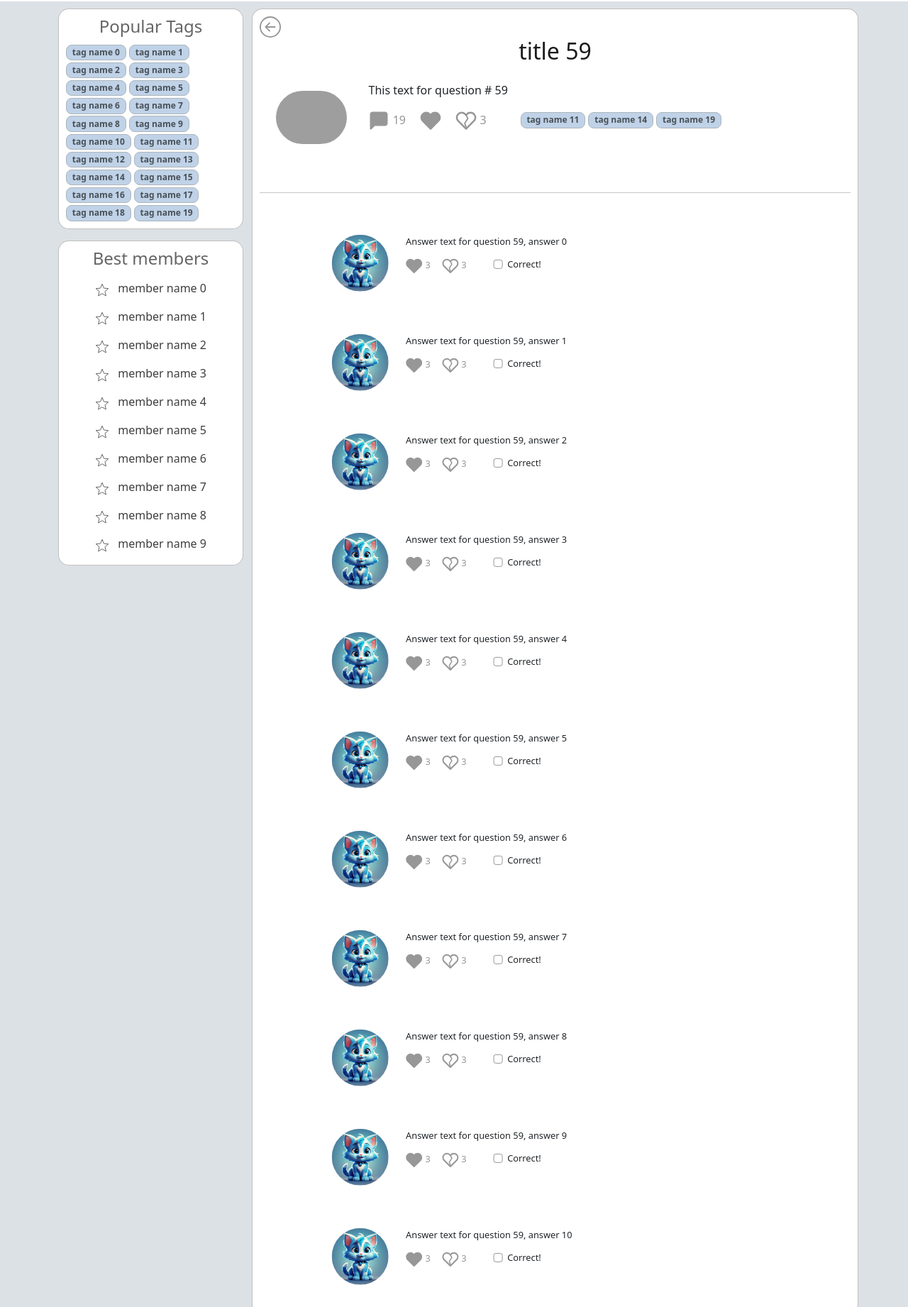
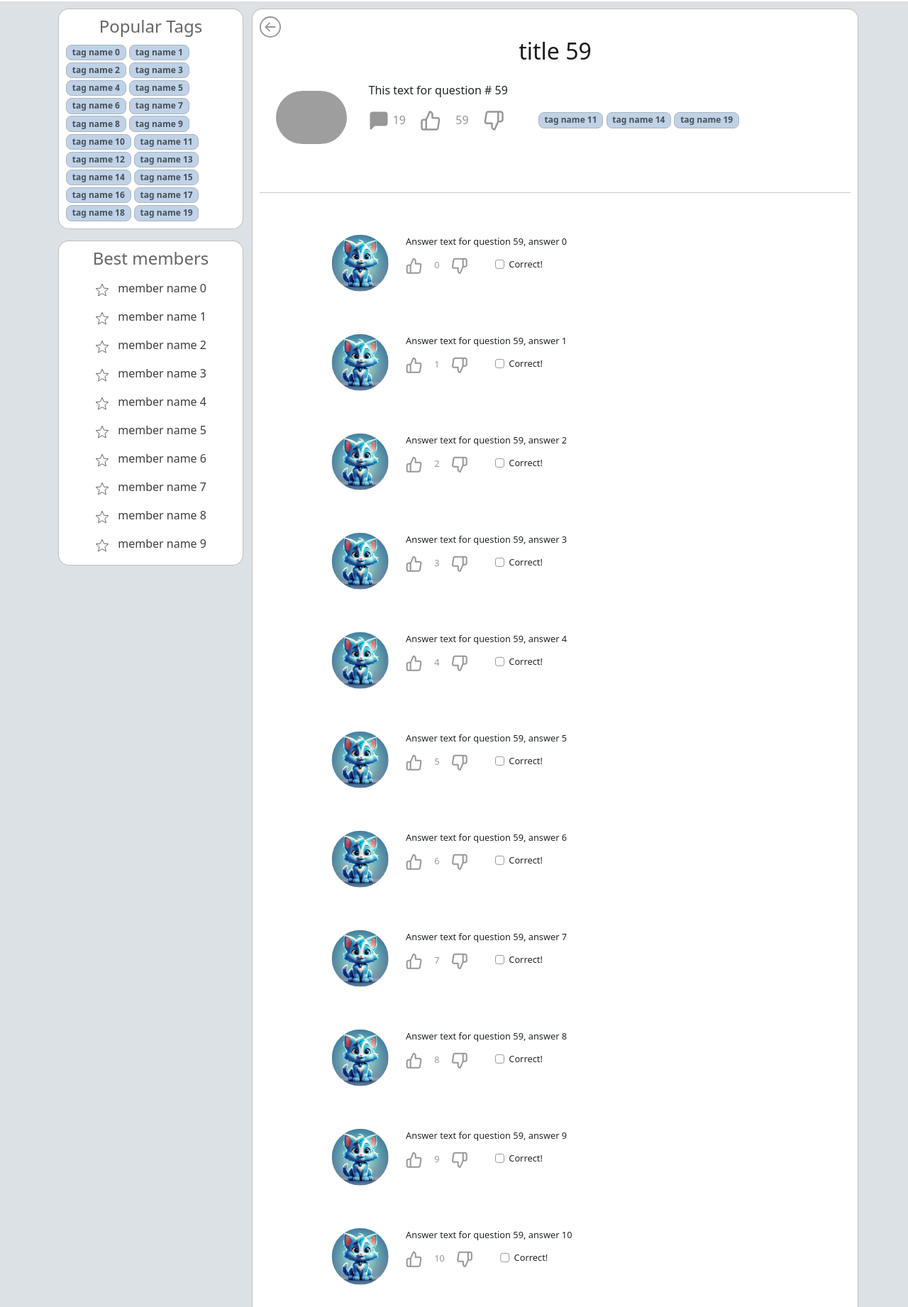
Before and after one commit to marrriamme/askme_meshcheryakova, a Django app: page /question/59/ in a window 1280 px wide. Shown: the part 78-1920 px from the top of the page at 71% size. Run offline with Django 5.2, Linux system fonts and the light colour scheme; some libraries are stand-ins or nearby versions; grey boxes are pictures that could not be loaded.

Commit message:
hw2: лайки
hw2 | Домашнее задание №2

```diff
--- a/app/views.py
+++ b/app/views.py
@@ -5,15 +5,21 @@ from django.core.paginator import Paginator, PageNotAnInteger, EmptyPage
 import random
 
 AVAILABLE_TAGS = [f'tag name {i}' for i in range(20)]
-AVAILABLE_ANSWERS = [f'answer id {i}' for i in range(20)]
 
 QUESTIONS = [
     {
         'title': f'title {i}',
         'id': i,
         'text': f'This text for question # {i}',
-        'answers': [{'id': j, 'text': f'Answer text for question {i}, answer {j}'} for j in range(random.randint(0, 20))],
-        'tags': random.sample(AVAILABLE_TAGS, 3)
+        'answers': [
+            {
+                'id': f'answer {j}',
+                'text': f'Answer text for question {i}, answer {j}',
+                'like_counter': j,
+            } for j in range(random.randint(0, 20))
+        ],
+        'tags': random.sample(AVAILABLE_TAGS, 3),
+        'like_counter': i
     } for i in range(60)
 ]
 
@@ -33,6 +39,9 @@ MEMBERS = [
 
 def index(request):
     page = paginate(QUESTIONS, request)
+
+    if isinstance(page, HttpResponse):
+        return page
     questions_with_counts = [
         {**question, 'answers_count': len(question['answers'])} for question in page.object_list
     ]
@@ -45,6 +54,10 @@ def hot(request):
     hot_questions = copy.deepcopy(QUESTIONS)
     hot_questions.reverse()
     page = paginate(hot_questions, request)
+
+    if isinstance(page, HttpResponse):
+        return page
+
     questions_with_counts = [
         {**question, 'answers_count': len(question['answers'])} for question in page.object_list
     ]
@@ -56,6 +69,10 @@ def hot(request):
 def tag(request, tag_name):
     filtered_questions = [q for q in QUESTIONS if tag_name in q['tags']]
     page = paginate(filtered_questions, request)
+
+    if isinstance(page, HttpResponse):
+        return page
+
     questions_with_counts = [
         {**question, 'answers_count': len(question['answers'])} for question in page.object_list
     ]
@@ -66,8 +83,6 @@ def tag(request, tag_name):
         'page': page,
         'members': MEMBERS
     })
-
-
 
 
 
@@ -114,7 +129,6 @@ def signup(request):
         {'tags': TAGS, 'members':  MEMBERS}
     )
 
-
 def paginate(objects_list, request):
     page_number = request.GET.get('page', 1)
     per_page = request.GET.get('per_page', 20)
@@ -129,8 +143,8 @@ def paginate(objects_list, request):
     try:
         page = paginator.page(page_number)
     except PageNotAnInteger:
-        page = paginator.page(1)
+        return render(request, 'page_not_integer.html', {'per_page': per_page, 'tags': TAGS, 'members':  MEMBERS})
     except EmptyPage:
-        page = paginator.page(paginator.num_pages)
+        return render(request, 'empty_page.html', {'num_pages': paginator.num_pages, 'per_page': per_page, 'tags': TAGS, 'members':  MEMBERS})
 
     return page
--- a/static/css/mystyle.css
+++ b/static/css/mystyle.css
@@ -192,7 +192,7 @@ h5 {
 }
 
 .icon-style.active {
-  filter: brightness(80%) saturate(0%) invert(2%) sepia(1000%) hue-rotate(304deg) contrast(150%);
+  filter: brightness(80%) saturate(0%) invert(2%) sepia(1000%) hue-rotate(171deg) contrast(150%);
 }
 
 .card-link:hover .icon-style {
--- a/static/js/color-modes.js
+++ b/static/js/color-modes.js
@@ -1,36 +1,48 @@
-(() => {
-  'use strict'
+function toggleActive(event, type, questionId) {
+  event.preventDefault();
 
-  const setStoredTheme = theme => localStorage.setItem('theme', theme)
-
-  const setTheme = () => {
-    document.documentElement.setAttribute('data-bs-theme', 'light');
-  }
-
-  setTheme();
-
-  window.addEventListener('DOMContentLoaded', () => {
-    setStoredTheme('light');
-    setTheme();
-
-
-  });
-})();
-
-
-
-function toggleActive(event, type) {
-  event.preventDefault();
-  const icon = event.currentTarget.querySelector('img');
-  const countElement = icon.nextElementSibling; // Соседний элемент, содержащий число
+  const likeIcon = document.getElementById(`like-${questionId}`);
+  const dislikeIcon = document.getElementById(`dislike-${questionId}`);
+  const countElement = document.getElementById(`like-counter-${questionId}`);
 
   let count = parseInt(countElement.innerText);
 
   if (type === 'like') {
-      icon.classList.toggle('active');
-      countElement.innerText = icon.classList.contains('active') ? count + 1 : count - 1;
+    if (likeIcon.classList.contains('active')) {
+      likeIcon.classList.remove('active');
+      countElement.innerText = count - 1;
+    } else {
+      if (dislikeIcon.classList.contains('active')) {
+        dislikeIcon.classList.remove('active');
+        countElement.innerText = count + 2;
+      } else {
+        countElement.innerText = count + 1;
+      }
+      likeIcon.classList.add('active');
+    }
   } else if (type === 'dislike') {
-      icon.classList.toggle('active');
-      countElement.innerText = icon.classList.contains('active') ? count + 1 : count - 1;
+    if (dislikeIcon.classList.contains('active')) {
+      dislikeIcon.classList.remove('active');
+      countElement.innerText = count + 1;
+    } else {
+      if (likeIcon.classList.contains('active')) {
+        likeIcon.classList.remove('active');
+        countElement.innerText = count - 2;
+      } else {
+        countElement.innerText = count - 1;
+      }
+      dislikeIcon.classList.add('active');
+    }
   }
 }
+
+
+
+function setCorrectAnswer(answerId) {
+  const checkboxes = document.querySelectorAll('.form-check-input');
+  checkboxes.forEach(checkbox => {
+    if (checkbox.id !== `correct-${answerId}`) {
+      checkbox.checked = false;
+    }
+  });
+}
--- a/templates/layouts/answer.html
+++ b/templates/layouts/answer.html
@@ -11,18 +11,17 @@
                 <p class="card-text">{{ answer.text }}</p>
                 <div class="d-flex gap-5">
                     <span>
-                        <a href="#" class="card-link" onclick="toggleActive(event, 'like')">
-                            <img src="{% static 'images/Heart.svg' %}" alt="Like" class="icon-style" id="like">
-                            3
+                        <a href="#" class="card-link" onclick="toggleActive(event, 'like', '{{ answer.id }}')">
+                            <img src="{% static 'images/Heart.svg' %}" alt="Like" class="icon-style" id="like-{{ answer.id }}">
                         </a>
-                        <a href="#" class="card-link" onclick="toggleActive(event, 'dislike')">
-                            <img src="{% static 'images/heartbreak.svg' %}" alt="Dislike" class="icon-style" id="dislike">
-                            3
+                        <span id="like-counter-{{ answer.id }}" class="card-link">{{ answer.like_counter }}</span>
+                        <a href="#" class="card-link" onclick="toggleActive(event, 'dislike', '{{ answer.id }}')">
+                            <img src="{% static 'images/heartbreak.svg' %}" alt="Dislike" class="icon-style" id="dislike-{{ answer.id }}">
                         </a>
                     </span>
                     <div class="form-check">
-                        <input class="form-check-input" type="checkbox" value="" id="flexCheckDefault">
-                        <label class="form-check-label" for="flexCheckDefault">
+                        <input class="form-check-input" type="checkbox" value="" id="correct-{{ answer.id }}" onclick="setCorrectAnswer('{{ answer.id }}')">
+                        <label class="form-check-label" for="correct-{{ answer.id }}">
                             Correct!
                         </label>
                     </div>
--- a/templates/layouts/base.html
+++ b/templates/layouts/base.html
@@ -1,11 +1,12 @@
 {% load static %}
 <!doctype html>
 <html lang="en" data-bs-theme="auto">
+
 <head>
   <script src="{% static 'js/color-modes.js' %}"></script>
   <meta charset="utf-8">
   <meta name="viewport" content="width=device-width, initial-scale=1">
-    <title>Askme</title>
+  <title>{% block title %}Askme{% endblock %}</title>
   <link href="{% static 'css/bootstrap.min.css' %}" rel="stylesheet">
   <link rel="shortcut icon" href="{% static 'images/logo2.ico' %}" type="image/x-icon">
   <link rel="stylesheet" href="{% static 'css/mystyle.css' %}">
@@ -33,7 +34,8 @@
         </div>
 
         <div class="dropdown text-end">
-            <a href="#" class="d-block link-body-emphasis text-decoration-none dropdown-toggle" data-bs-toggle="dropdown" aria-expanded="false">
+          <a href="#" class="d-block link-body-emphasis text-decoration-none dropdown-toggle" data-bs-toggle="dropdown"
+            aria-expanded="false">
             <img src="{% static 'images/ava.jpeg' %}" alt="mdo" width="40" height="40" class="rounded-circle">
           </a>
           <ul class="dropdown-menu dropdown-menu-end text-small">
@@ -43,7 +45,9 @@
                 Settings
               </a>
             </li>
-              <li><hr class="dropdown-divider"></li>
+            <li>
+              <hr class="dropdown-divider">
+            </li>
             <li>
               <a class="dropdown-item" href="{% url 'login' %}">
                 <img src="{% static 'images/Log out.svg' %}" alt="" style="height: 20px;">
@@ -62,7 +66,8 @@
           <section class="mb-3 section-style">
             <h4>Popular Tags</h4>
             {% for tag in tags %}
-                      <a href="{% url 'tag' tag.name %}" class="badge bg-primary-subtle border border-dark-subtle text-dark-emphasis rounded-pill tag-style">
+            <a href="{% url 'tag' tag.name %}"
+              class="badge bg-primary-subtle border border-dark-subtle text-dark-emphasis rounded-pill tag-style">
               {{ tag.name }}
             </a>
             {% endfor %}
@@ -91,7 +96,8 @@
   <div class="container">
     <footer class="d-flex flex-wrap justify-content-between align-items-center py-3 my-4">
       <p class="col-md-4 mb-0 text-body-secondary">&copy; 2024 Company, Inc</p>
-      <a href="/" class="col-md-4 d-flex align-items-center justify-content-center mb-3 mb-md-0 me-md-auto link-body-emphasis text-decoration-none">
+      <a href="/"
+        class="col-md-4 d-flex align-items-center justify-content-center mb-3 mb-md-0 me-md-auto link-body-emphasis text-decoration-none">
         <img src="{% static 'images/askme.svg' %}" alt="aid_logo" width="100" height="40">
       </a>
     </footer>
@@ -99,4 +105,5 @@
 
   <script src="{% static 'js/bootstrap.bundle.min.js' %}"></script>
 </body>
+
 </html>
--- a/templates/question.html
+++ b/templates/question.html
@@ -1,10 +1,15 @@
 {% extends 'layouts/base.html' %}
 {% load static %}
+
+{% block title %}
+Question
+{% endblock %}
 
 {% block content %}
 <div class="col-9 container section-style">
     <a href="#" class="card-link">
-        <img src="{% static 'images/Arrow left circle.svg' %}" alt="Answer" class="icon-style" onclick="window.history.back()">
+        <img src="{% static 'images/Arrow left circle.svg' %}" alt="Answer" class="icon-style"
+            onclick="window.history.back()">
     </a>
     <div class="d-flex gap-3 align-items-center justify-content-center">
         <h2>{{ question.title }}</h2>
@@ -26,18 +31,19 @@
                                     <img src="{% static 'images/Message square.svg' %}" alt="Answer" class="icon-style">
                                     {{ answers_count }}
                                 </a>
-                                <a href="#" class="card-link" onclick="toggleActive(event, 'like')">
-                                    <img src="{% static 'images/Heart.svg' %}" alt="Like" class="icon-style" id="like">
-
+                                <a href="#" class="card-link" onclick="toggleActive(event, 'like', '{{ question.id }}')">
+                                    <img src="{% static 'images/Heart.svg' %}" alt="Like" class="icon-style" id="like-{{ question.id }}">
                                 </a>
-                                <a href="#" class="card-link" onclick="toggleActive(event, 'dislike')">
-                                    <img src="{% static 'images/heartbreak.svg' %}" alt="Dislike" class="icon-style" id="dislike">
-                                    3
+                                <span id="like-counter-{{ question.id }}" class="card-link">{{ question.like_counter }}</span>
+                                <a href="#" class="card-link" onclick="toggleActive(event, 'dislike', '{{ question.id }}')">
+                                    <img src="{% static 'images/heartbreak.svg' %}" alt="Dislike" class="icon-style" id="dislike-{{ question.id }}">
                                 </a>
                             </span>
+
                             <div>
                                 {% for tag in question.tags %}
-                                <a href="{% url 'tag' tag %}" class="badge bg-primary-subtle border border-dark-subtle text-dark-emphasis rounded-pill tag-style">
+                                <a href="{% url 'tag' tag %}"
+                                    class="badge bg-primary-subtle border border-dark-subtle text-dark-emphasis rounded-pill tag-style">
                                     {{ tag }}
                                 </a>
                                 {% endfor %}
@@ -50,7 +56,7 @@
         <hr>
         <div>
             {% for answer in answers %}
-                {% include 'layouts/answer.html' %}
+            {% include 'layouts/answer.html' %}
             {% endfor %}
 
             {% include 'layouts/pagination.html' with page=page %}
@@ -58,7 +64,9 @@
     </div>
     <form>
         <div class="mb-3 card w-100 answer" style="border-radius: none; border-color: rgba(255, 255, 255, 0);">
-            <textarea class="form-control textarea-style" id="text" placeholder="Enter your answer here." maxlength="500" required rows="5" oninput="this.style.height = ''; this.style.height = this.scrollHeight + 'px';"></textarea>
+            <textarea class="form-control textarea-style" id="text" placeholder="Enter your answer here."
+                maxlength="500" required rows="5"
+                oninput="this.style.height = ''; this.style.height = this.scrollHeight + 'px';"></textarea>
         </div>
         <div class="button-container">
             <button type="submit" class="btn btn-primary">Answer</button>
```
Also changed, not shown: templates/ask.html (+5 -3 lines), templates/bender.html (+4 -4 lines), templates/empty_page.html (added, +19 -0 lines), templates/hot.html (+4 -3 lines), templates/index.html (+4 -3 lines), templates/layouts/base_two.html (+8 -3 lines), templates/layouts/card.html (+9 -8 lines), templates/layouts/pagination.html (+10 -6 lines), templates/login.html (+6 -4 lines), templates/page_not_integer.html (added, +20 -0 lines), templates/settings.html (+7 -4 lines), templates/signup.html (+5 -3 lines), static/images/Heart.svg, static/images/heartbreak.svg. Lines whose indentation alone changed are shown as unchanged.
